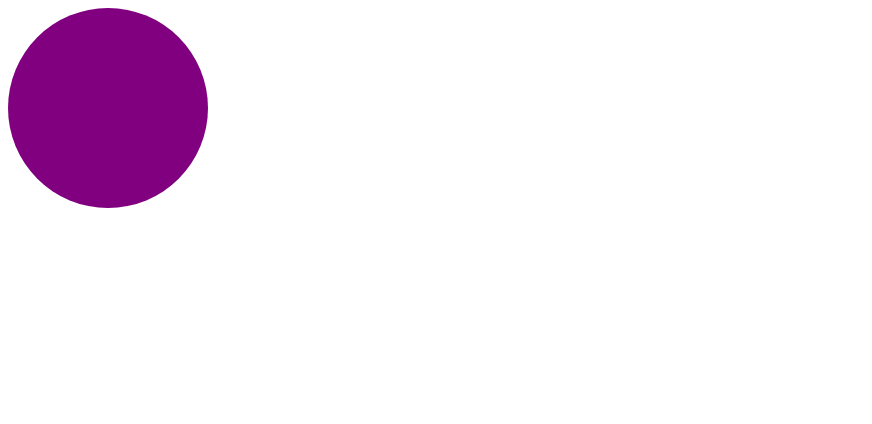
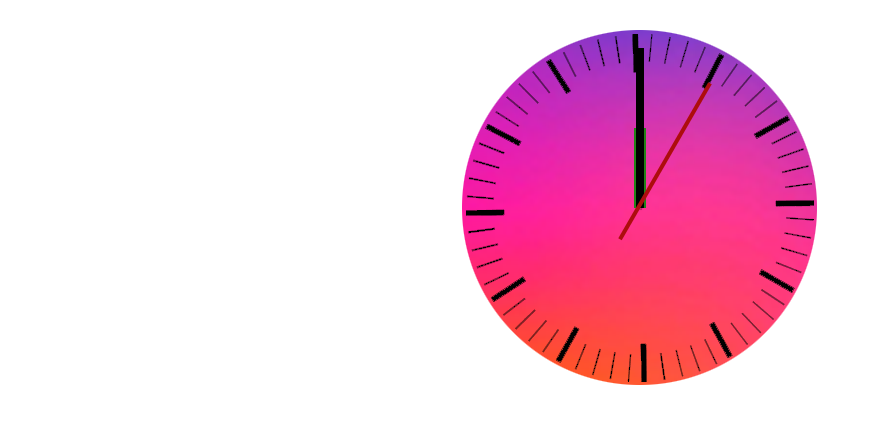
Before and after one commit to KornelDylski/clock-project, a website: page index.html in a window 1280 px wide. Shown: the whole page, without its empty margins (0-872 px from the left). Drawn offline with Linux system fonts and the light colour scheme.

Commit message:
Editing clock face and adding hands of clock

```diff
--- a/index.html
+++ b/index.html
@@ -1,6 +1,6 @@
 <!DOCTYPE html>
 <html lang="pl">
-    <head>
+<head>
     <meta charset="utf-8"/>
     <meta http-equiv="X-UA-Compatible" content="IE=edge,chrome=1"/>
     <meta name="descritpion" content="Analog clock"/>
@@ -12,14 +12,14 @@
 </head>
 <body>
     <div id="clock">
-        <div class="hours-container">
-          <div class="hours"></div>
+        <div class="hours">
+          <div class="hours-hand"></div>
         </div>
-        <div class="minutes-container">
-          <div class="minutes"></div>
+        <div class="minutes">
+          <div class="minutes-hand"></div>
         </div>
-        <div class="seconds-container">
-          <div class="seconds"></div>
+        <div class="seconds">
+          <div class="seconds-hand"></div>
         </div>
     </div>
 </body>
--- a/style.css
+++ b/style.css
@@ -2,11 +2,53 @@
     background-color: black;
 }
 #clock {
-    background: purple;
+    width: 400px;
+    height: 400px;
     border-radius: 50%;
-    width: 200px;
-    height: 200px;
+    background: url(img/tarcza.png);
     display: flex;
-    justify-content: center;
-    align-items: center;
+    position: relative;
+    margin-left: auto;
+    margin-right: auto;
 }
+.hours,.minutes,.seconds {
+    position: absolute;
+    top: 0;
+    right: 0;
+    bottom: 0;
+    left: 0;
+  }
+@keyframes rotate { 100% { transform: rotateZ(360deg); } }
+.hours-hand {
+    background: rgb(35, 131, 23);
+    height: 20%;
+    width: 3%;
+    left: 48.6%;
+    position: absolute;
+    top: 30%;
+    transform-origin: 50% 100%;
+    animation: animation: rotate 43200s infinite linear;
+    z-index: 1;
+  }
+.minutes-hand {
+    background: rgb(0, 0, 0);
+    height: 40%;
+    width: 2%;
+    left: 49%;
+    position: absolute;
+    top: 10%;
+    transform-origin: 50% 100%;
+    animation: rotate 3600s infinite steps(60);
+    z-index: 2;
+  }
+.seconds-hand {
+    background: rgb(173, 13, 13);
+    height: 45%;
+    width: 1%;
+    left: 49%;
+    position: absolute;
+    top: 14%;
+    transform-origin: 50% 80%;
+    animation: rotate 60s infinite steps(60);
+    z-index: 2;
+  }
```
